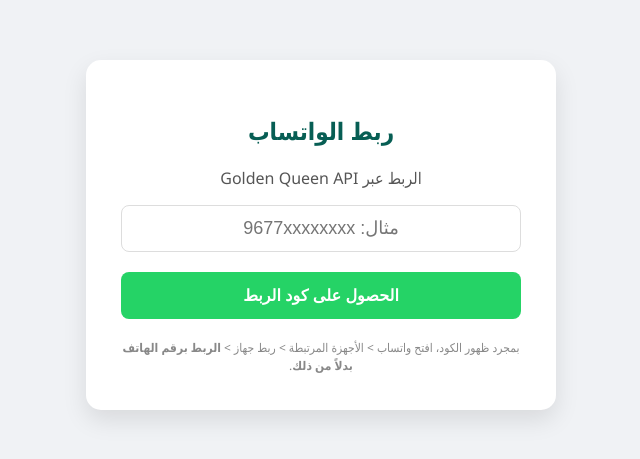
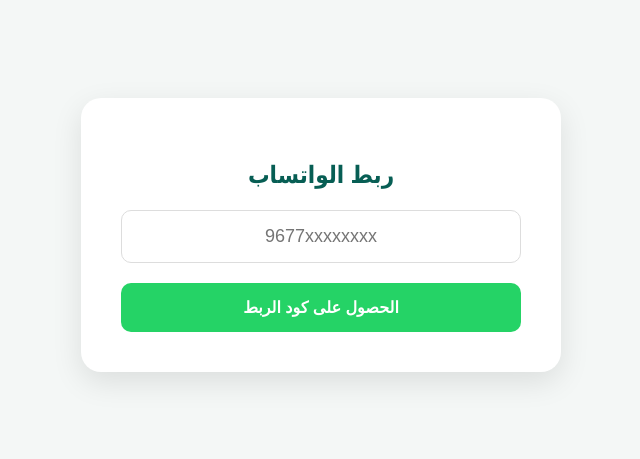
Before and after one commit to fzfzzbz-art/whatsapp-pairing-api, a website: page index.html in a window 1280 px wide. Shown: the part 165-624 px from the top of the page, without its empty margins (319-959 px from the left). Drawn offline with Linux system fonts and the light colour scheme.

Commit message:
Refactor HTML structure and update styles
Updated the title and improved styling for input and button elements. Changed function names and adjusted API call handling.

```diff
--- a/index.html
+++ b/index.html
@@ -3,73 +3,60 @@
 <head>
     <meta charset="UTF-8">
     <meta name="viewport" content="width=device-width, initial-scale=1.0">
-    <title>WhatsApp Pairing - Golden Queen API</title>
+    <title>WhatsApp Pairing - Golden Queen</title>
     <style>
-        body { font-family: 'Segoe UI', Tahoma, sans-serif; background-color: #f0f2f5; display: flex; align-items: center; justify-content: center; height: 100vh; margin: 0; }
-        .card { background: white; padding: 35px; border-radius: 15px; box-shadow: 0 10px 25px rgba(0,0,0,0.1); width: 100%; max-width: 400px; text-align: center; }
+        body { font-family: 'Segoe UI', Tahoma, sans-serif; background: #f4f7f6; display: flex; align-items: center; justify-content: center; height: 100vh; margin: 0; }
+        .card { background: white; padding: 40px; border-radius: 20px; box-shadow: 0 10px 30px rgba(0,0,0,0.1); text-align: center; width: 100%; max-width: 400px; }
         h2 { color: #075e54; margin-bottom: 20px; }
-        input { width: 100%; padding: 12px; margin-bottom: 20px; border: 1px solid #ddd; border-radius: 8px; font-size: 18px; text-align: center; box-sizing: border-box; }
-        button { width: 100%; padding: 14px; background-color: #25d366; color: white; border: none; border-radius: 8px; font-size: 16px; font-weight: bold; cursor: pointer; transition: 0.3s; }
-        button:hover { background-color: #128c7e; }
-        button:disabled { background-color: #ccc; }
-        #result { margin-top: 25px; padding: 15px; border: 2px dashed #25d366; border-radius: 8px; font-size: 28px; font-weight: bold; color: #075e54; letter-spacing: 5px; display: none; background: #e7fce3; }
-        .loading { display: none; margin-top: 15px; color: #666; font-weight: bold; }
-        .footer-note { font-size: 12px; color: #888; margin-top: 20px; line-height: 1.5; }
+        input { width: 100%; padding: 15px; margin-bottom: 20px; border: 1px solid #ddd; border-radius: 10px; font-size: 18px; text-align: center; box-sizing: border-box; }
+        button { width: 100%; padding: 15px; background: #25d366; color: white; border: none; border-radius: 10px; font-size: 16px; font-weight: bold; cursor: pointer; transition: 0.3s; }
+        button:disabled { background: #ccc; }
+        #result { margin-top: 25px; padding: 20px; border: 3px dashed #25d366; border-radius: 12px; font-size: 30px; font-weight: bold; color: #075e54; display: none; background: #f9fff9; letter-spacing: 3px; }
+        .loader { display: none; margin-top: 15px; color: #25d366; font-weight: bold; }
     </style>
 </head>
 <body>
 
 <div class="card">
     <h2>ربط الواتساب</h2>
-    <p style="color: #555;">الربط عبر Golden Queen API</p>
-    <input type="text" id="phoneNumber" placeholder="مثال: 9677xxxxxxxx">
-    <button id="submitBtn" onclick="generatePairingCode()">الحصول على كود الربط</button>
+    <input type="text" id="phone" placeholder="9677xxxxxxxx">
+    <button id="btn" onclick="getCode()">الحصول على كود الربط</button>
 
-    <div id="loader" class="loading">جاري طلب الكود من السيرفر...</div>
+    <div id="loading" class="loader">جاري طلب الكود...</div>
     <div id="result"></div>
-
-    <div class="footer-note">
-        بمجرد ظهور الكود، افتح واتساب > الأجهزة المرتبطة > ربط جهاز > <b>الربط برقم الهاتف بدلاً من ذلك</b>.
-    </div>
 </div>
 
 <script>
-    async function generatePairingCode() {
-        const phone = document.getElementById('phoneNumber').value;
+    async function getCode() {
+        const phone = document.getElementById('phone').value;
         const resultDiv = document.getElementById('result');
-        const loader = document.getElementById('loader');
-        const btn = document.getElementById('submitBtn');
+        const loading = document.getElementById('loading');
+        const btn = document.getElementById('btn');
 
-        if (!phone) return alert("يرجى إدخال الرقم أولاً");
+        if(!phone) return alert("ضع الرقم أولاً");
 
         resultDiv.style.display = "none";
-        loader.style.display = "block";
+        loading.style.display = "block";
         btn.disabled = true;
 
         try {
-            // تم الربط بالرابط الذي طلبته مباشرة
-            const apiUrl = 'https://bot.goldenqueen.store/api/pairing';
+            // نطلب من سيرفرنا الخاص (الوسيط)
+            const res = await fetch(`/api/get-code?phone=${phone}`);
+            const data = await res.json();
 
-            const response = await fetch(`${apiUrl}?phone=${phone}`);
-            const data = await response.json();
-
-            loader.style.display = "none";
+            loading.style.display = "none";
             btn.disabled = false;
 
-            // بناءً على هيكلة الـ API المعتادة لهذا النوع
-            if (data.code) {
-                resultDiv.innerText = data.code;
-                resultDiv.style.display = "block";
-            } else if (data.pairing_code) {
-                resultDiv.innerText = data.pairing_code;
+            if(data.code || data.pairing_code) {
+                resultDiv.innerText = data.code || data.pairing_code;
                 resultDiv.style.display = "block";
             } else {
-                alert("خطأ: " + (data.message || "فشل توليد الكود"));
+                alert("خطأ: " + (data.error || "لم يتم العثور على كود"));
             }
-        } catch (error) {
-            loader.style.display = "none";
+        } catch (e) {
+            loading.style.display = "none";
             btn.disabled = false;
-            alert("حدث خطأ في الاتصال بـ Golden Queen API. تأكد من صحة الرابط.");
+            alert("حدث خطأ في الاتصال بالسيرفر");
         }
     }
 </script>
```
